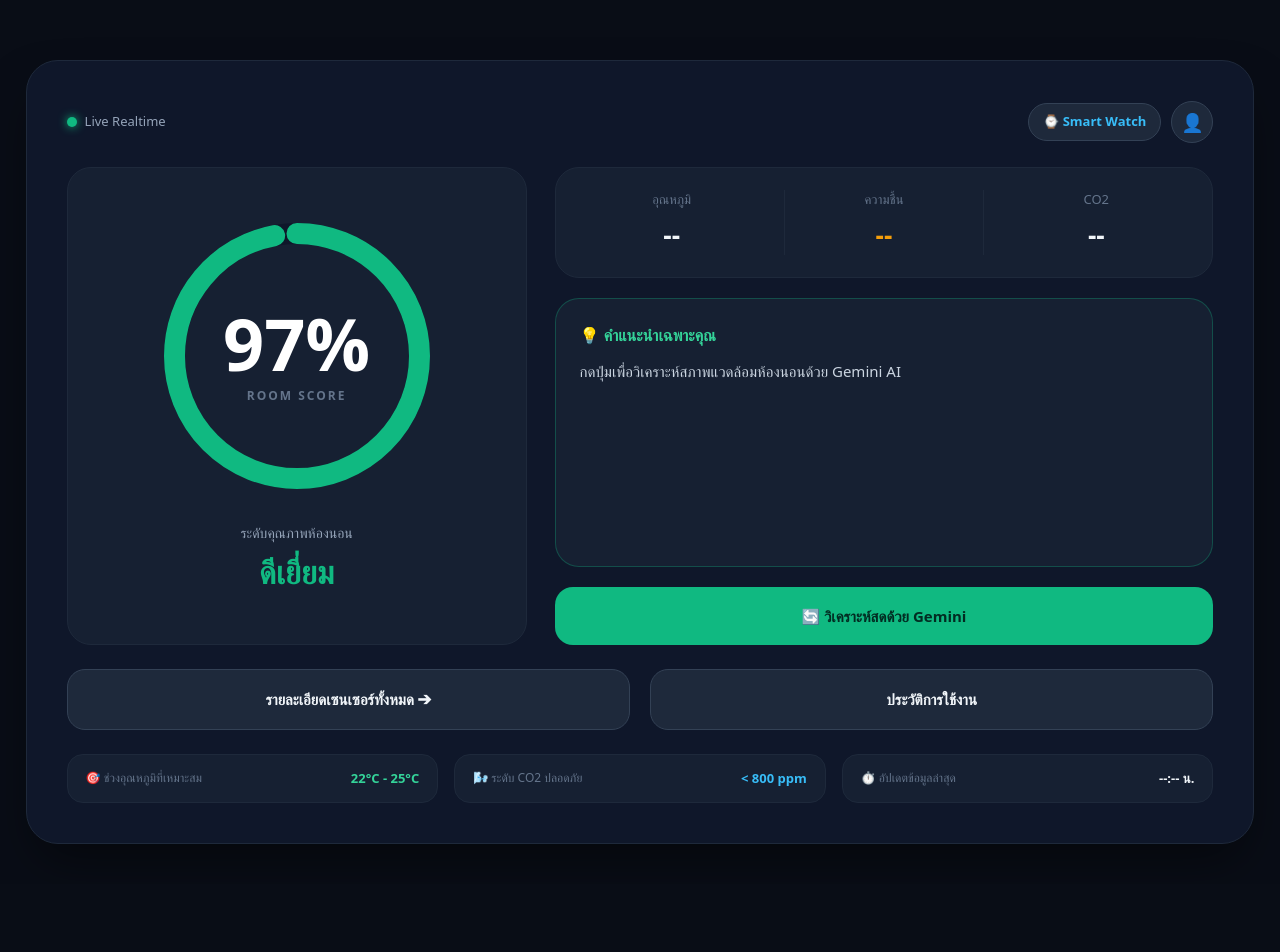
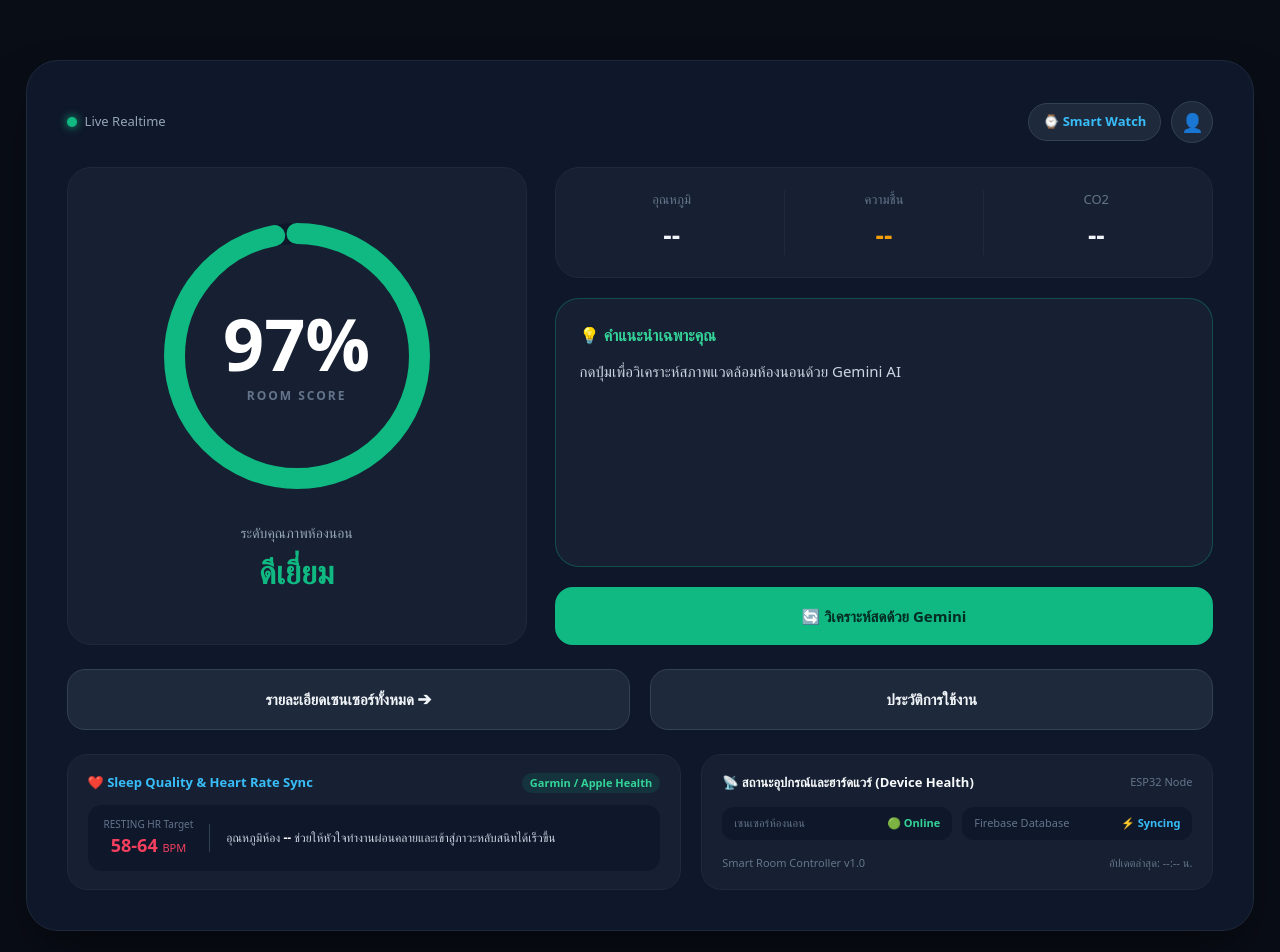
Before and after one commit to paradisesui/comflyyy, a Next.js app: page / in a window 1280 px wide. Shown: the top 952 px of the page. Before the commit the page ends 884 px from the top, so only its background shows below. Built offline with nearby package versions, Linux system fonts and the light colour scheme; no server answers; the database is empty.

Commit message:
edit main page

```diff
--- a/app/page.tsx
+++ b/app/page.tsx
@@ -146,10 +146,10 @@ export default function Home() {
           gap: 16px;
         }
 
-        .info-cards-grid {
+        .footer-widgets-grid {
           display: grid;
           grid-template-columns: 1fr;
-          gap: 12px;
+          gap: 16px;
         }
 
         .sensor-val {
@@ -182,9 +182,9 @@ export default function Home() {
             grid-template-columns: 1fr 1fr;
             gap: 20px;
           }
-          .info-cards-grid {
-            grid-template-columns: 1fr 1fr 1fr;
-            gap: 16px;
+          .footer-widgets-grid {
+            grid-template-columns: 1.2fr 1fr;
+            gap: 20px;
           }
           .sensor-val {
             font-size: 26px;
@@ -415,19 +415,73 @@ export default function Home() {
           </Link>
         </footer>
 
-        {/* [NEW] Quick System Specs & Target Zones (ส่วนที่เพิ่มเติมด้านล่างเพื่อเติมเต็มพื้นที่) */}
-        <div className="info-cards-grid">
-          <div style={{ backgroundColor: '#162032', padding: '14px 18px', borderRadius: '16px', border: '1px solid #1e293b', display: 'flex', justifyContent: 'space-between', alignItems: 'center' }}>
-            <span style={{ fontSize: '12px', color: '#64748b' }}>🎯 ช่วงอุณหภูมิที่เหมาะสม</span>
-            <span style={{ fontSize: '13px', fontWeight: '700', color: '#34d399' }}>22°C - 25°C</span>
+        {/* [SELECTED] Sleep Quality & Hardware Status Widgets */}
+        <div className="footer-widgets-grid">
+          {/* Widget 1: Sleep Quality Index & Heart Rate Sync Summary */}
+          <div style={{
+            backgroundColor: '#162032',
+            padding: '18px 20px',
+            borderRadius: '20px',
+            border: '1px solid #1e293b',
+            display: 'flex',
+            flexDirection: 'column',
+            justifyContent: 'space-between',
+            gap: '12px'
+          }}>
+            <div style={{ display: 'flex', justifyContent: 'space-between', alignItems: 'center' }}>
+              <span style={{ fontSize: '13px', color: '#38bdf8', fontWeight: '700', display: 'flex', alignItems: 'center', gap: '6px' }}>
+                ❤️ Sleep Quality & Heart Rate Sync
+              </span>
+              <span style={{ fontSize: '11px', color: '#34d399', backgroundColor: '#10b98120', padding: '2px 8px', borderRadius: '10px', fontWeight: '700' }}>
+                Garmin / Apple Health
+              </span>
+            </div>
+
+            <div style={{ display: 'flex', alignItems: 'center', gap: '16px', backgroundColor: '#0f172a', padding: '12px 16px', borderRadius: '14px' }}>
+              <div style={{ display: 'flex', flexDirection: 'column', alignItems: 'center' }}>
+                <span style={{ fontSize: '10px', color: '#64748b' }}>RESTING HR Target</span>
+                <span style={{ fontSize: '18px', fontWeight: '800', color: '#f43f5e' }}>58-64 <span style={{ fontSize: '11px', fontWeight: '400' }}>BPM</span></span>
+              </div>
+              <div style={{ width: '1px', height: '28px', backgroundColor: '#334155' }}></div>
+              <div style={{ fontSize: '12px', color: '#cbd5e1', lineHeight: '1.4' }}>
+                อุณหภูมิห้อง <strong style={{ color: '#fff' }}>{sensor ? `${sensor.temperature?.toFixed(1)}°C` : '--'}</strong> ช่วยให้หัวใจทำงานผ่อนคลายและเข้าสู่ภาวะหลับสนิทได้เร็วขึ้น
+              </div>
+            </div>
           </div>
-          <div style={{ backgroundColor: '#162032', padding: '14px 18px', borderRadius: '16px', border: '1px solid #1e293b', display: 'flex', justifyContent: 'space-between', alignItems: 'center' }}>
-            <span style={{ fontSize: '12px', color: '#64748b' }}>🌬️ ระดับ CO2 ปลอดภัย</span>
-            <span style={{ fontSize: '13px', fontWeight: '700', color: '#38bdf8' }}>&lt; 800 ppm</span>
-          </div>
-          <div style={{ backgroundColor: '#162032', padding: '14px 18px', borderRadius: '16px', border: '1px solid #1e293b', display: 'flex', justifyContent: 'space-between', alignItems: 'center' }}>
-            <span style={{ fontSize: '12px', color: '#64748b' }}>⏱️ อัปเดตข้อมูลล่าสุด</span>
-            <span style={{ fontSize: '13px', fontWeight: '700', color: '#f1f5f9' }}>{lastUpdated} น.</span>
+
+          {/* Widget 2: Hardware Status Board (บอร์ดควบคุมสถานะฮาร์ดแวร์) */}
+          <div style={{
+            backgroundColor: '#162032',
+            padding: '18px 20px',
+            borderRadius: '20px',
+            border: '1px solid #1e293b',
+            display: 'flex',
+            flexDirection: 'column',
+            justifyContent: 'space-between',
+            gap: '12px'
+          }}>
+            <div style={{ display: 'flex', justifyContent: 'space-between', alignItems: 'center' }}>
+              <span style={{ fontSize: '13px', color: '#f8fafc', fontWeight: '700', display: 'flex', alignItems: 'center', gap: '6px' }}>
+                📡 สถานะอุปกรณ์และฮาร์ดแวร์ (Device Health)
+              </span>
+              <span style={{ fontSize: '11px', color: '#64748b' }}>ESP32 Node</span>
+            </div>
+
+            <div style={{ display: 'grid', gridTemplateColumns: '1fr 1fr', gap: '10px' }}>
+              <div style={{ backgroundColor: '#0f172a', padding: '8px 12px', borderRadius: '12px', display: 'flex', justifyContent: 'space-between', alignItems: 'center' }}>
+                <span style={{ fontSize: '11px', color: '#64748b' }}>เซนเซอร์ห้องนอน</span>
+                <span style={{ fontSize: '11px', fontWeight: '700', color: '#34d399' }}>🟢 Online</span>
+              </div>
+              <div style={{ backgroundColor: '#0f172a', padding: '8px 12px', borderRadius: '12px', display: 'flex', justifyContent: 'space-between', alignItems: 'center' }}>
+                <span style={{ fontSize: '11px', color: '#64748b' }}>Firebase Database</span>
+                <span style={{ fontSize: '11px', fontWeight: '700', color: '#38bdf8' }}>⚡ Syncing</span>
+              </div>
+            </div>
+
+            <div style={{ display: 'flex', justifyContent: 'space-between', fontSize: '11px', color: '#64748b' }}>
+              <span>Smart Room Controller v1.0</span>
+              <span>อัปเดตล่าสุด: {lastUpdated} น.</span>
+            </div>
           </div>
         </div>
       </main>
```
